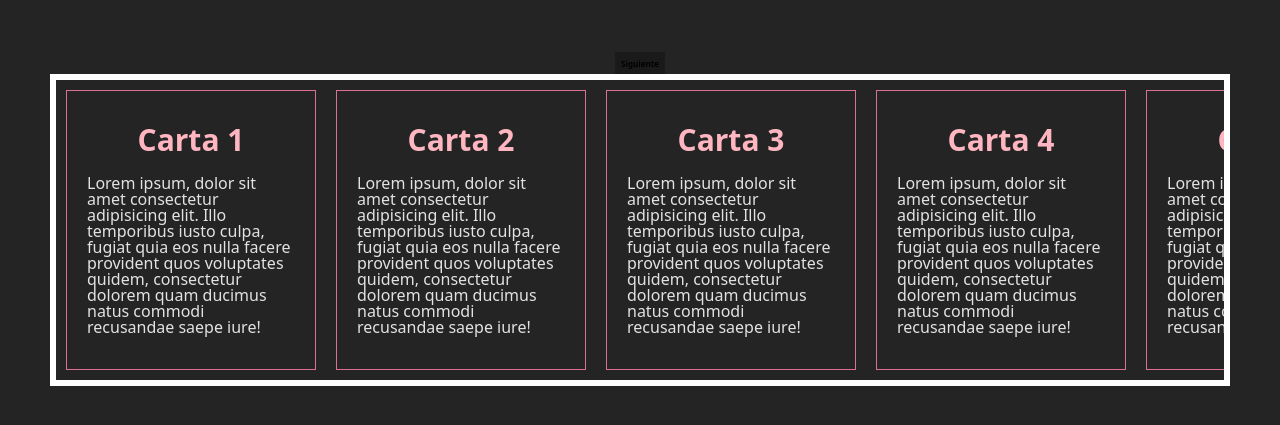
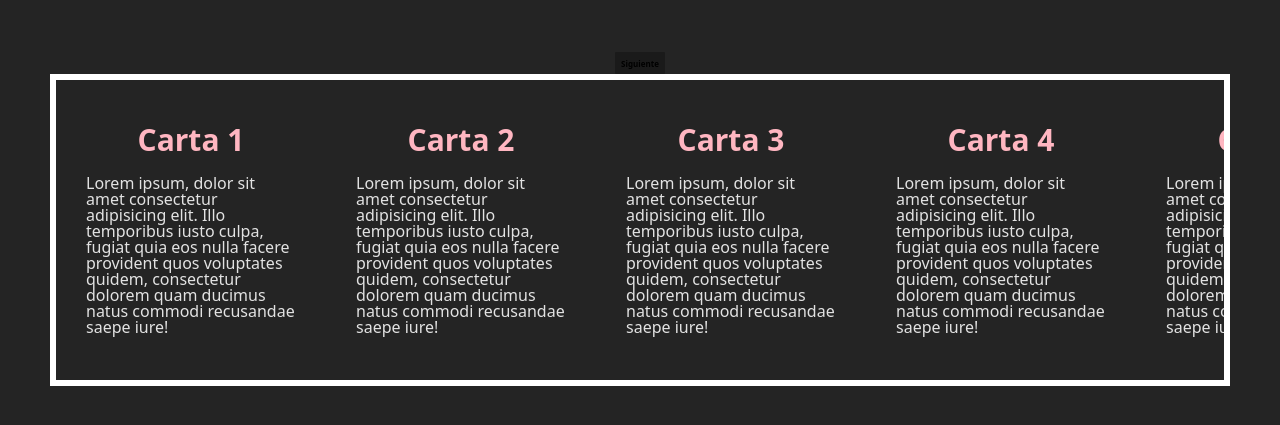
Before and after one commit to JoseAv/Examples-React-19, a React (Vite) app: page / in a window 1280 px wide. Shown: the part 181-606 px from the top of the page. Built offline with nearby package versions, Linux system fonts and the light colour scheme.

Commit message:
Agregago carril y arreglado tama;o

```diff
--- a/src/modules/css/sliderNormal/Cart.tsx
+++ b/src/modules/css/sliderNormal/Cart.tsx
@@ -3,12 +3,12 @@ export const Cart = ({ number }: { number: number }) => {
 
     return (
 
-        <div className="cart">
+        <>
             <h2>Carta {number}</h2>
             <p>Lorem ipsum, dolor sit amet consectetur adipisicing elit.
                 Illo temporibus iusto culpa, fugiat quia eos nulla facere provident quos voluptates quidem,
                 consectetur dolorem quam ducimus natus commodi recusandae saepe iure!</p>
-        </div>
+        </>
 
     )
 
--- a/src/modules/css/sliderNormal/SliderNormal.tsx
+++ b/src/modules/css/sliderNormal/SliderNormal.tsx
@@ -1,17 +1,43 @@
+import { useLayoutEffect, useRef } from "react"
 import { Cart } from "./Cart"
 import './slider.css'
 export const SliderNormal = () => {
     const array = [1, 2, 3, 4, 5, 6, 7, 8, 9, 10]
+    const ElementRef = useRef<HTMLDivElement>(null)
+
+
+    useLayoutEffect(() => {
+        const abort = new AbortController()
+        const calculate = () => {
+            if (ElementRef.current) {
+                let container = ElementRef.current.parentElement?.clientWidth;
+                let element = ElementRef.current.firstElementChild?.clientWidth
+                console.log(element)
+                console.log(container)
+
+            }
+
+
+        }
+
+
+        calculate()
+
+
+    }, [])
+
+
+
 
 
     return (
         <div className="main-container">
             <button>Siguiente</button>
-            <div className="container-cart">
+            <div ref={ElementRef} className="container-cart">
                 {array.map((number) => {
-                    return <>
+                    return <div className="cart" key={number} >
                         <Cart number={number} />
-                    </>
+                    </div>
                 })}
             </div>
 
--- a/src/modules/css/sliderNormal/slider.css
+++ b/src/modules/css/sliderNormal/slider.css
@@ -19,7 +19,8 @@
 }
 
 .container-cart>* {
-    flex: 1 1 250px;
+    flex-shrink: 1;
+    flex-basis: 250px;
     min-width: 250px;
 }
 
@@ -30,9 +31,9 @@
     align-items: center;
     justify-content: center;
     height: 280px;
+    width: 100%;
     flex-direction: column;
     flex-wrap: wrap;
-    border: 1px solid palevioletred;
     padding: 20px;
     gap: 20px;
 }
```
